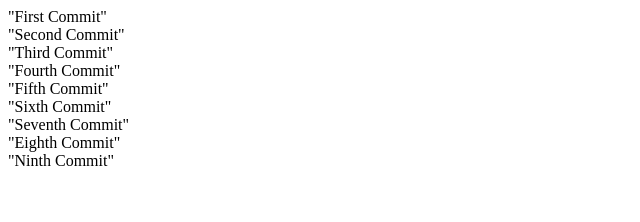
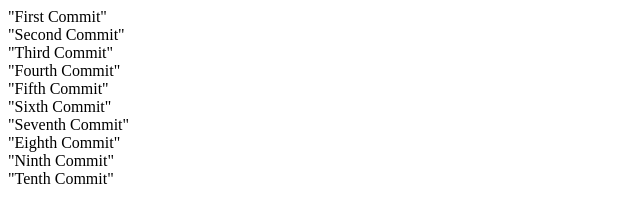
Before and after one commit to Isa-G88/buenaspracticas_isabella, a plain HTML site: page index.html in a window 1280 px wide. Shown: the whole page, without its empty margins (0-640 px from the left). Drawn offline with Linux system fonts and the light colour scheme.

Commit message:
Tenth Commit

```diff
--- a/index.html
+++ b/index.html
@@ -15,6 +15,7 @@
     <div>"Seventh Commit"</div>
     <div>"Eighth Commit"</div>
     <div>"Ninth Commit"</div>
+    <div>"Tenth Commit"</div>
 
 </body>
 </html>
```
